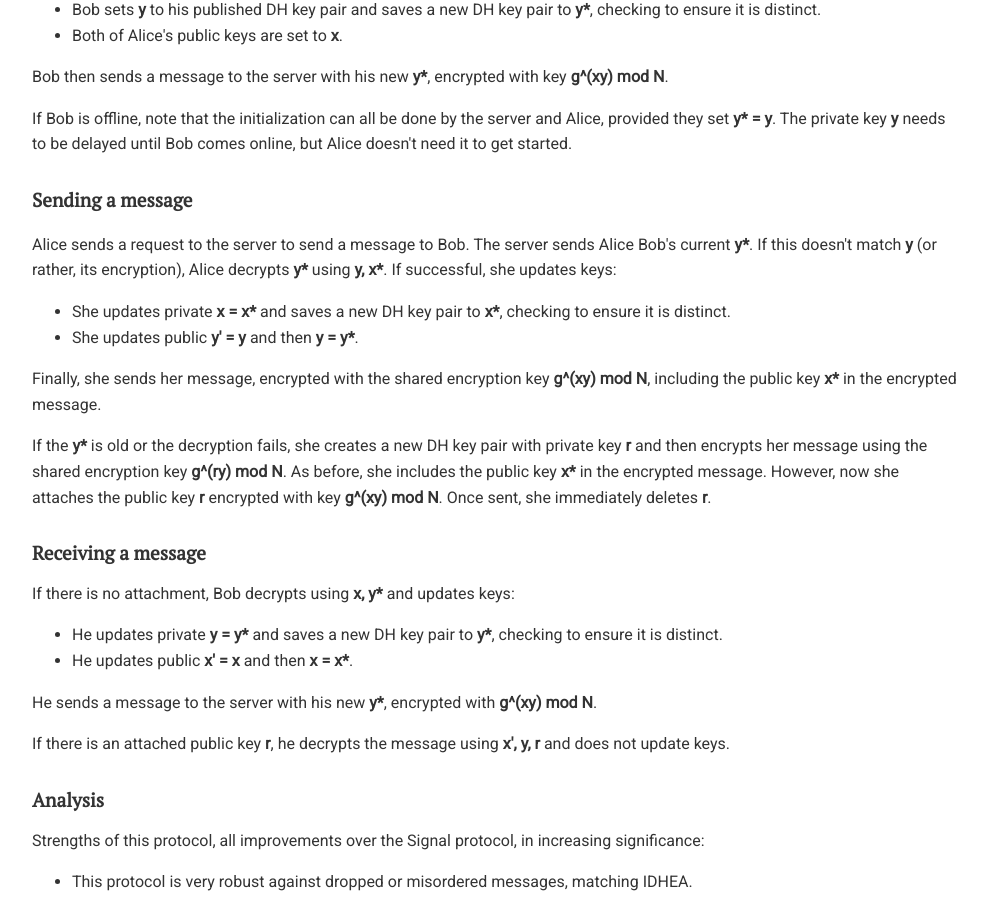
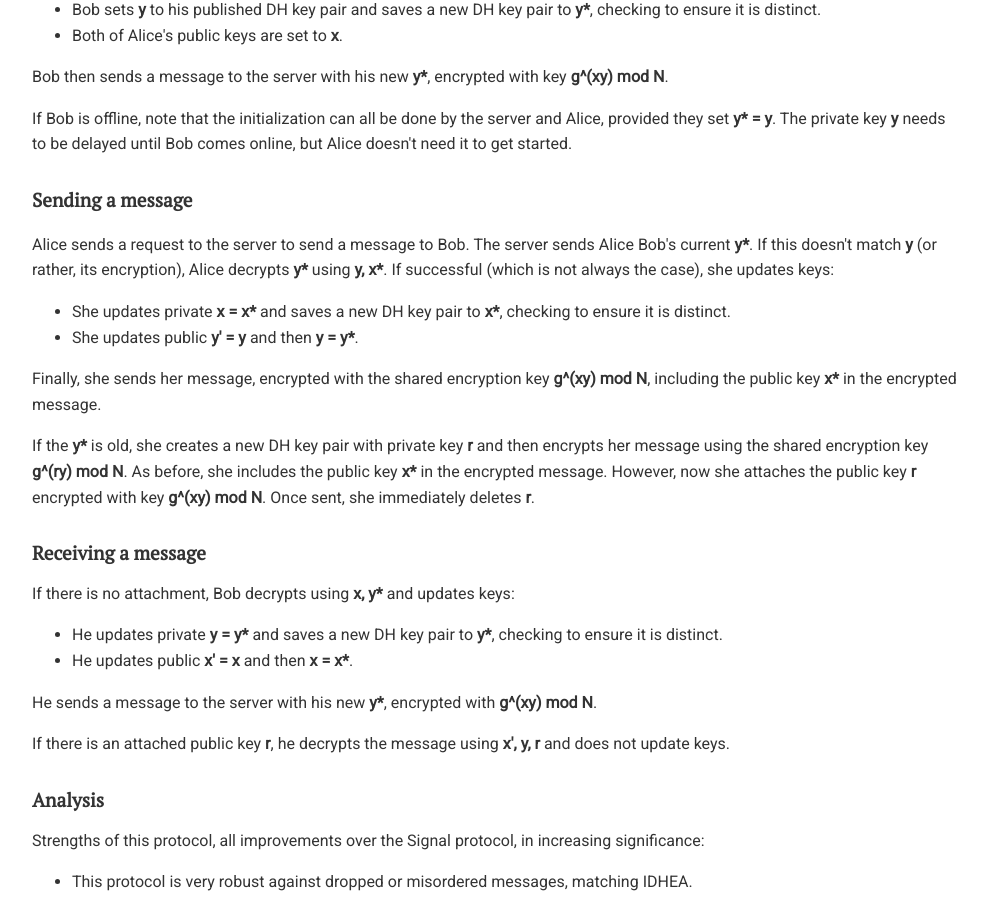
Before and after one commit to chatscrypt/chatscrypt.github.io, a Jekyll site: the page built from _posts/2020-02-06-the-chatscrypt-architecture-part-v-revisiting-the-postal-delivery-model.html, in a window 1280 px wide and 900 px high, scrolled down 1824 px. Shown: the whole window, without its empty margins (143-1130 px from the left). Built offline with Jekyll 4.4.1, drawn with Linux system fonts in a browser that asks for light colours; comment, search, counter and statistics services are not loaded.

Commit message:
Update 2020-02-06-the-chatscrypt-architecture-part-v-revisiting-the-postal-delivery-model.html

```diff
--- a/_posts/2020-02-06-the-chatscrypt-architecture-part-v-revisiting-the-postal-delivery-model.html
+++ b/_posts/2020-02-06-the-chatscrypt-architecture-part-v-revisiting-the-postal-delivery-model.html
@@ -65,14 +65,14 @@ Bob then sends a message to the server with his new <b>y*</b>, encrypted with ke
 
 <h2>Sending a message</h2>
 
-<p>Alice sends a request to the server to send a message to Bob. The server sends Alice Bob's current <b>y*</b>. If this doesn't match <b>y</b> (or rather, its encryption), Alice decrypts <b>y*</b> using <b>y, x*</b>. If successful, she updates keys:
+<p>Alice sends a request to the server to send a message to Bob. The server sends Alice Bob's current <b>y*</b>. If this doesn't match <b>y</b> (or rather, its encryption), Alice decrypts <b>y*</b> using <b>y, x*</b>. If successful (which is not always the case), she updates keys:
 <ul>
 <li>She updates private <b>x = x*</b> and saves a new DH key pair to <b>x*</b>, checking to ensure it is distinct.
   <li>She updates public <b>y' = y</b> and then <b>y = y*</b>.
 </ul>
 Finally, she sends her message, encrypted with the shared encryption key <b>g^(xy) mod N</b>, including the public key <b>x*</b> in the encrypted message.
 
-<p>If the <b>y*</b> is old or the decryption fails, she creates a new DH key pair with private key <b>r</b> and then encrypts her message using the shared encryption key <b>g^(ry) mod N</b>. As before, she includes the public key <b>x*</b> in the encrypted message. However, now she attaches the public key <b>r</b> encrypted with key <b>g^(xy) mod N</b>. Once sent, she immediately deletes <b>r</b>.
+<p>If the <b>y*</b> is old, she creates a new DH key pair with private key <b>r</b> and then encrypts her message using the shared encryption key <b>g^(ry) mod N</b>. As before, she includes the public key <b>x*</b> in the encrypted message. However, now she attaches the public key <b>r</b> encrypted with key <b>g^(xy) mod N</b>. Once sent, she immediately deletes <b>r</b>.
 
 
 
```
